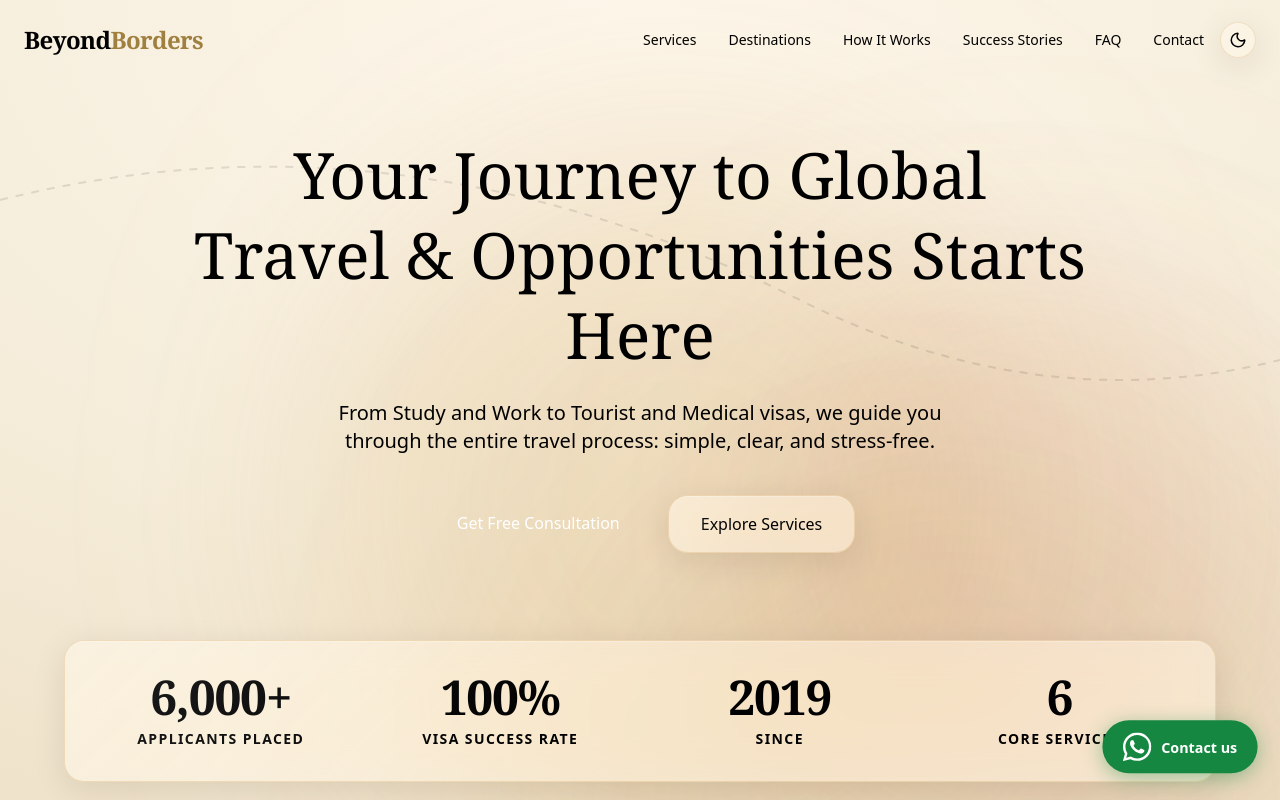
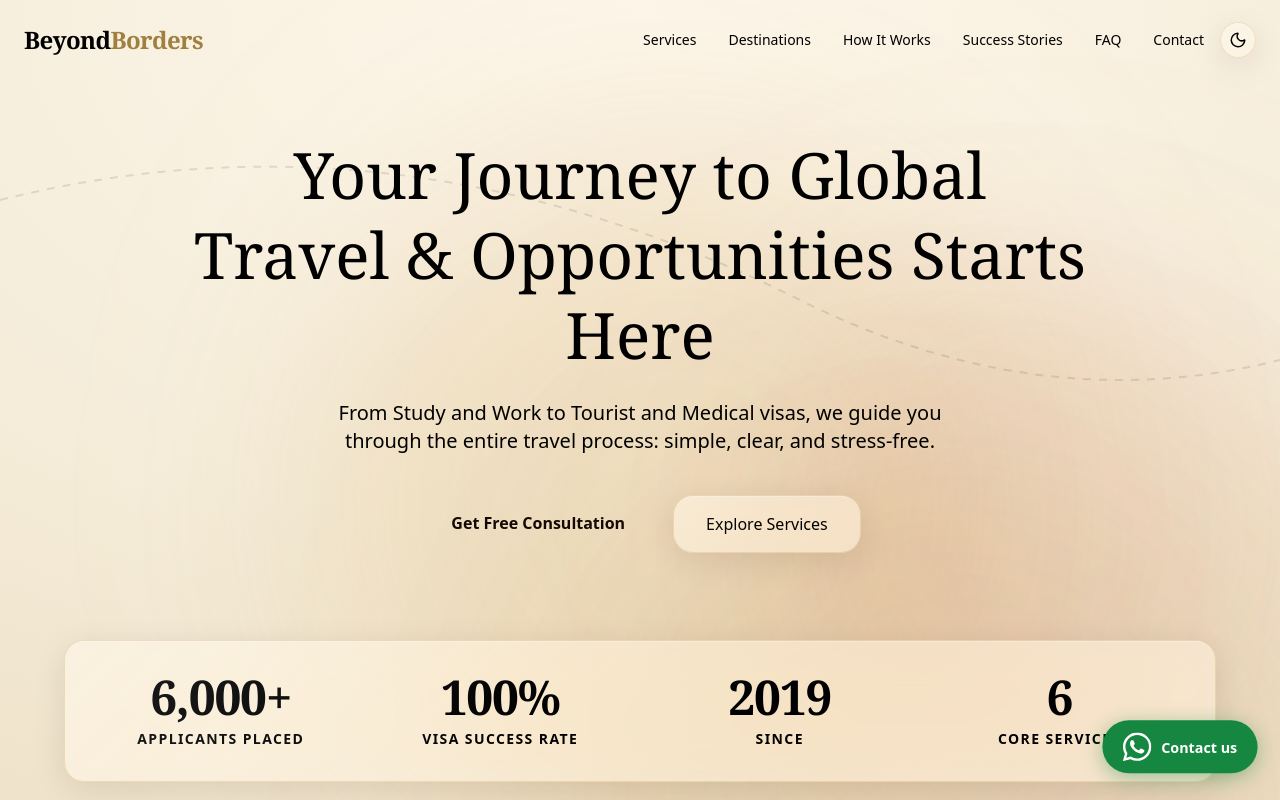
Before and after one commit to MR-checks/BeyondBorders, a Next.js app: page / in a window 1280 px wide. Shown: the top 800 px of the page. Built offline with nearby package versions, Linux system fonts and the light colour scheme.

Commit message:
style: change primary CTA text color to deep espresso black

```diff
--- a/components/ContactForm.tsx
+++ b/components/ContactForm.tsx
@@ -56,7 +56,7 @@ export default function ContactForm() {
 
       <div className="flex flex-col gap-3 pt-2">
         {status === "error" && <p className="text-red-500 text-sm">Failed to send message. Please try WhatsApp instead.</p>}
-        <button type="submit" disabled={status === "submitting"} className="bg-cta text-white hover:bg-cta-hover py-4 rounded-xl font-bold transition-all hover:-translate-y-1 hover:shadow-[0_8px_24px_rgb(var(--cta)/0.35)]">
+        <button type="submit" disabled={status === "submitting"} className="bg-cta text-[#130802] hover:bg-cta-hover py-4 rounded-xl font-bold transition-all hover:-translate-y-1 hover:shadow-[0_8px_24px_rgb(var(--cta)/0.35)]">
           Send Message
         </button>
         <button type="button" onClick={openWhatsApp} className="bg-[#158740] hover:bg-[#0F612D] text-white py-4 rounded-xl font-bold transition-colors">
--- a/components/Hero.tsx
+++ b/components/Hero.tsx
@@ -33,7 +33,7 @@ export default function Hero() {
           animate={{ opacity: 1, y: 0 }}
           transition={{ duration: 0.6, delay: 0.4 }}
         >
-          <Link href="#contact" className="bg-cta text-white hover:bg-cta-hover px-8 py-4 rounded-xl font-medium transition-all hover:-translate-y-1 hover:shadow-[0_8px_24px_rgb(var(--cta)/0.35)]">
+          <Link href="#contact" className="bg-cta text-[#130802] hover:bg-cta-hover px-8 py-4 rounded-xl font-bold transition-all hover:-translate-y-1 hover:shadow-[0_8px_24px_rgb(var(--cta)/0.35)]">
             Get Free Consultation
           </Link>
           <Link href="#services" className="glass px-8 py-4 rounded-xl font-medium transition-all hover:-translate-y-1 hover:shadow-[0_12px_40px_rgb(var(--accent)/0.2)]">
```
